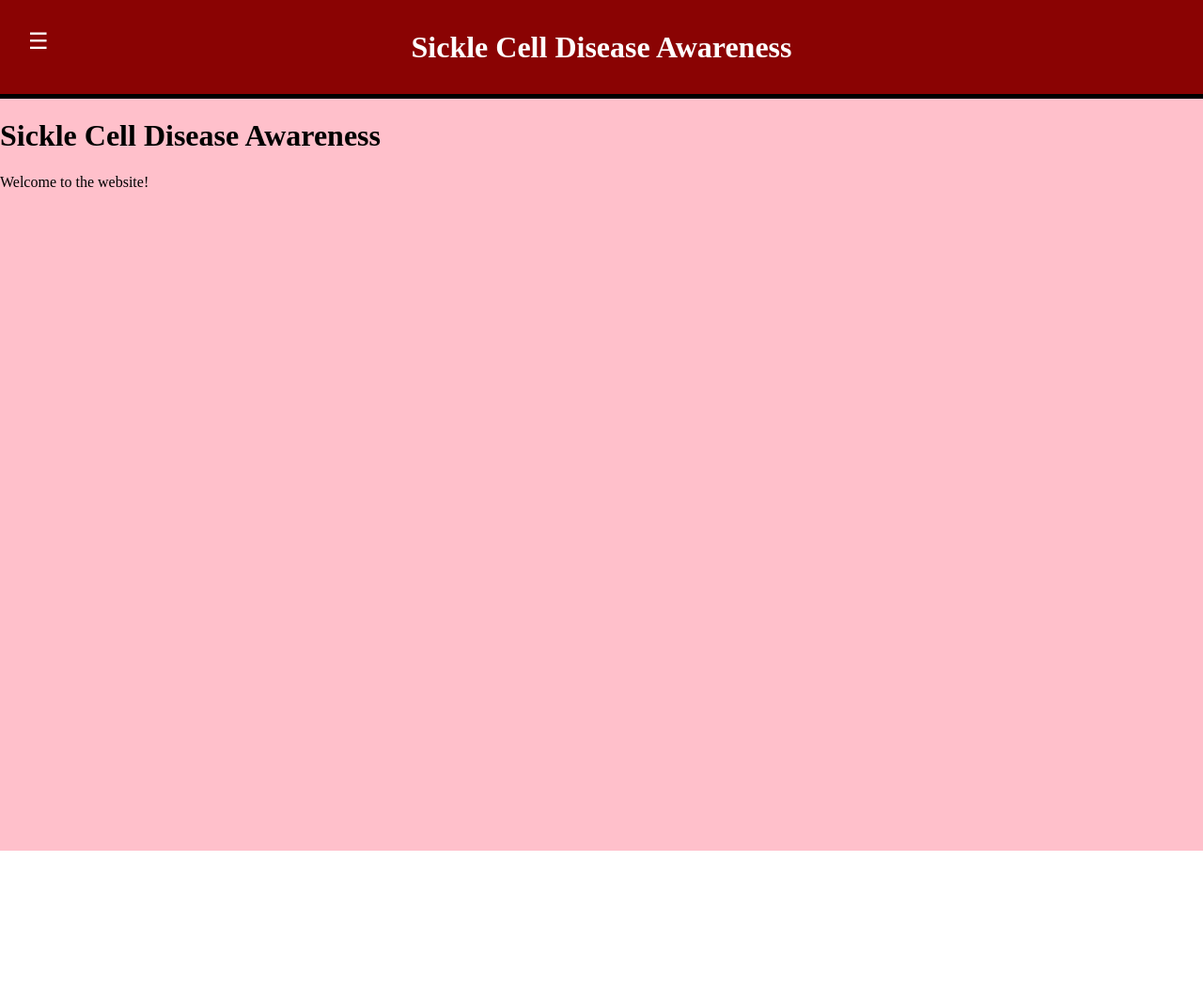
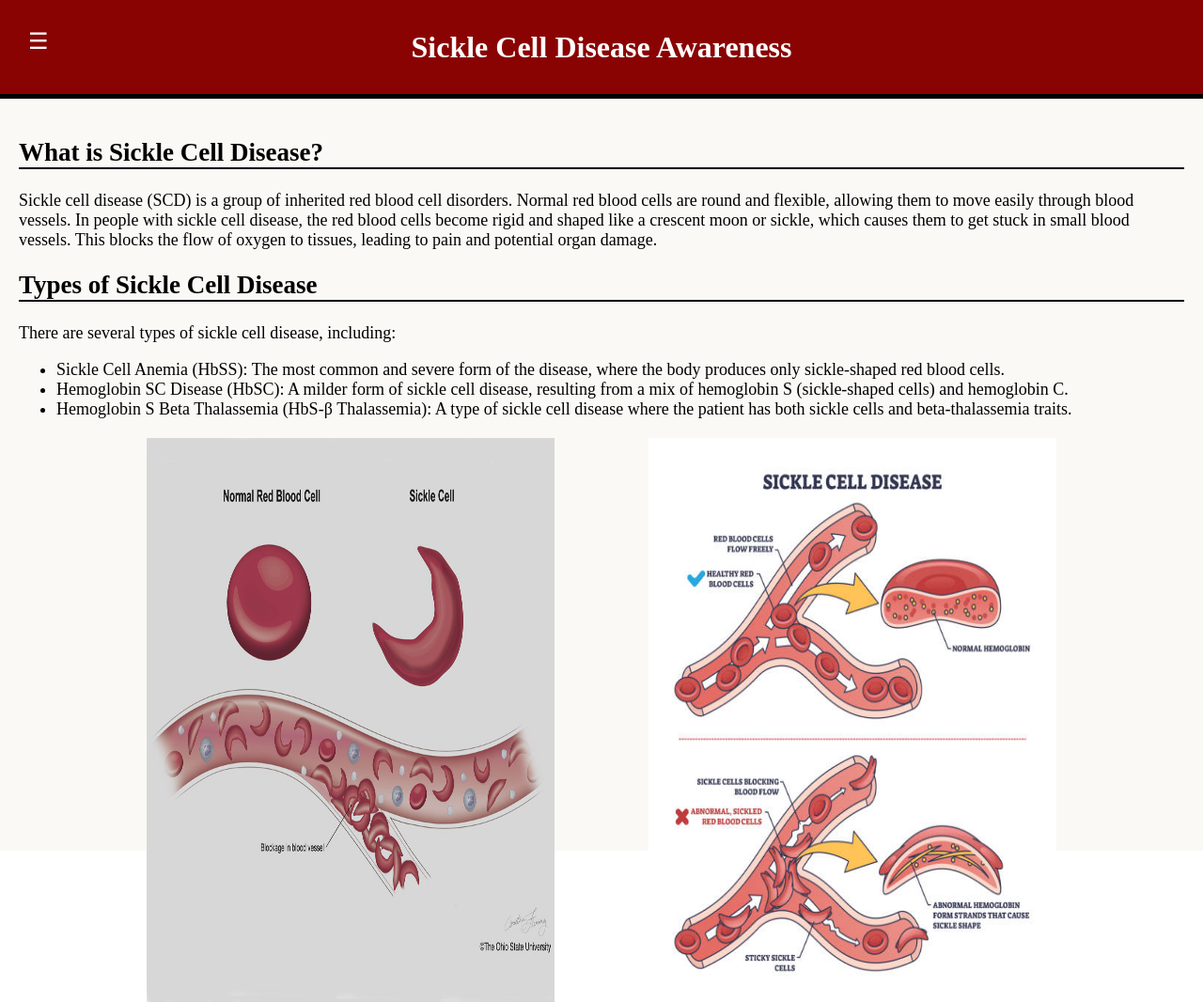
Before and after one commit to muriloapparecido/scd-website, a plain HTML site: page index.html in a window 1280 px wide. Shown: the whole page at 94% size. Before the commit the page ends 905 px from the top, so only its background shows below. Drawn offline with Linux system fonts and the light colour scheme.

Commit message:
Complete Home Page

```diff
--- a/index.html
+++ b/index.html
@@ -15,14 +15,37 @@
 
             <div class="menu">
                 <ul>
-                    <li>Home</li>
-                    <li>Recognizing the Symptoms</li>
-                    <li>Donate</li>
+                    <li><a href="index.html">Home</a></li>
+                    <li><a href="rts.html">Recognizing the Symptoms</a></li>
+                    <li><a href="donation.html">Donate</a></li>
                 </ul>
             </div>
             <div class="info">
-                <h1>Sickle Cell Disease Awareness</h1>
-                <p>Welcome to the website!</p>
+                <h2>What is Sickle Cell Disease?</h2>
+                <p>Sickle cell disease (SCD) is a group of inherited red blood cell disorders.
+                   Normal red blood cells are round and flexible, allowing them to move easily
+                   through blood vessels. In people with sickle cell disease, the red blood cells
+                   become rigid and shaped like a crescent moon or sickle, which causes them to
+                   get stuck in small blood vessels. This blocks the flow of oxygen to tissues,
+                   leading to pain and potential organ damage.
+                </p>
+                <h2>Types of Sickle Cell Disease</h2>
+                <p>There are several types of sickle cell disease, including: </p>
+                <ul>
+                    <li>Sickle Cell Anemia (HbSS): The most common and severe form of the disease,
+                        where the body produces only sickle-shaped red blood cells.
+                    </li>
+                    <li>Hemoglobin SC Disease (HbSC): A milder form of sickle cell disease,
+                        resulting from a mix of hemoglobin S (sickle-shaped cells) and hemoglobin C.
+                    </li>
+                    <li>Hemoglobin S Beta Thalassemia (HbS-β Thalassemia): A type of sickle cell
+                        disease where the patient has both sickle cells and beta-thalassemia traits.
+                    </li>
+                </ul>
+                <div class="images">
+                    <img src="./img/sickle.jpg" alt="Sickle Cell Image">
+                    <img src="./img/sickle2.jpg" alt="Sickle Cell Image">
+                </div>
             </div>
         </div>
         <script>
--- a/styles.css
+++ b/styles.css
@@ -20,15 +20,15 @@ html, body {
     display: flex;
     background-color: green;
     height: 100%;
-    transition: all 0.3s ease-in-out; /* Smooth transition for changes */
+    transition: all 0.3s ease-in-out;
+    font-size: 18px;
  }
 
 
  .menu{
-    background-color: #FF7F7F;
+    background-color: #8A0303;
     width: 0;
     height: 100%;
-    overflow: hidden;
     transition: width 0.3s ease-in-out;
  }
 
@@ -44,11 +44,15 @@ html, body {
 }
 
  .info{
-    background-color: pink;
+    background-color: #FAF9F6;
     flex-grow: 1;
+    padding: 20px;
  }
 
- /* Toggle button */
+.info h2 {
+    border-bottom: 2px solid black;
+}
+
 .toggle-btn {
     position: absolute;
     top: 20px;
@@ -60,3 +64,22 @@ html, body {
     cursor: pointer;
     font-size: 24px;
 }
+li a {
+    width: 100px;
+    height: 100px;
+    text-decoration: none;
+    color: white;
+}
+
+.images {
+    margin-top: 20px;
+    display: flex;
+    justify-content: center;
+    gap: 100px;
+    height: 600px;
+}
+
+img {
+    width: 35%;
+    text-align: center;
+}
```
Also changed, not shown: donation.html (added, +41 -0 lines), rts.html (added, +41 -0 lines), img/sickle.jpg (added), img/sickle2.jpg (added).
